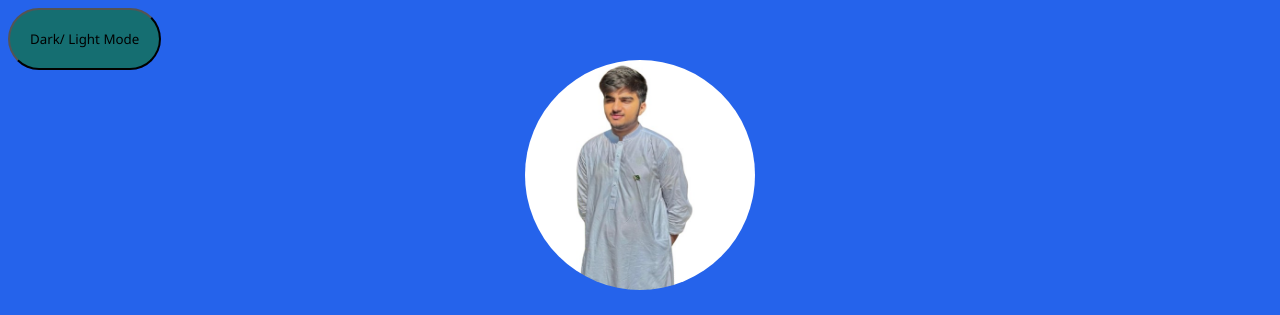
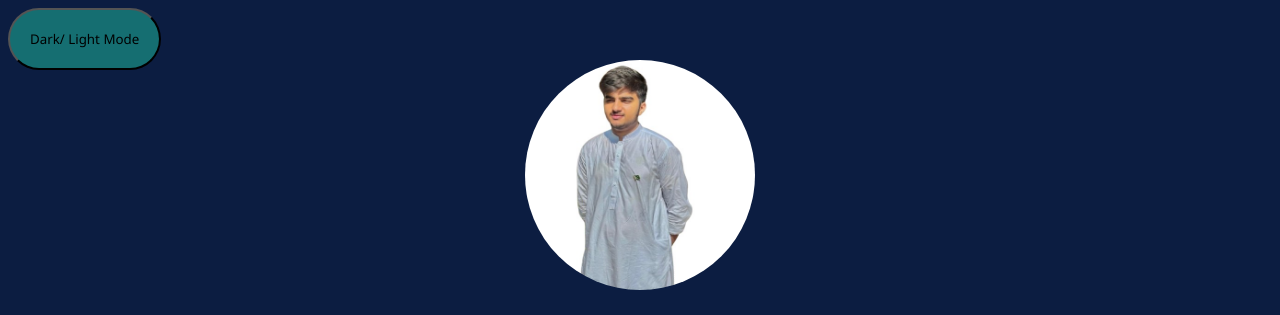
Before and after one commit to samo-1596/Sami_portfolio_Web-developer, a plain HTML site: page index.html in a window 1280 px wide. Shown: the part 62-377 px from the top of the page. Drawn offline with Linux system fonts and the light colour scheme.

Commit message:
index.html

```diff
--- a/index.html
+++ b/index.html
@@ -20,7 +20,7 @@ body {
 }
 
 header {
-  background-color: #2563eb;
+  background-color: hsl(221, 69%, 15%);
   color: #fff;
   padding: 60px 20px;
   text-align: center;
```
